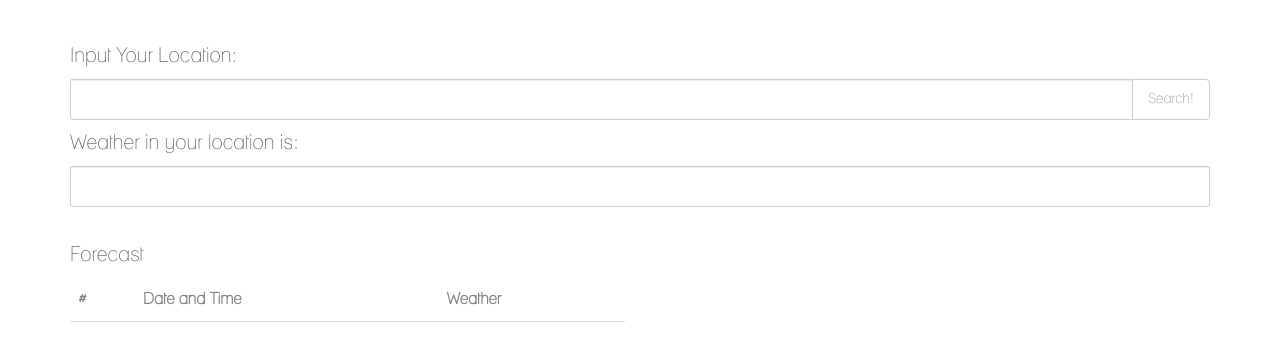
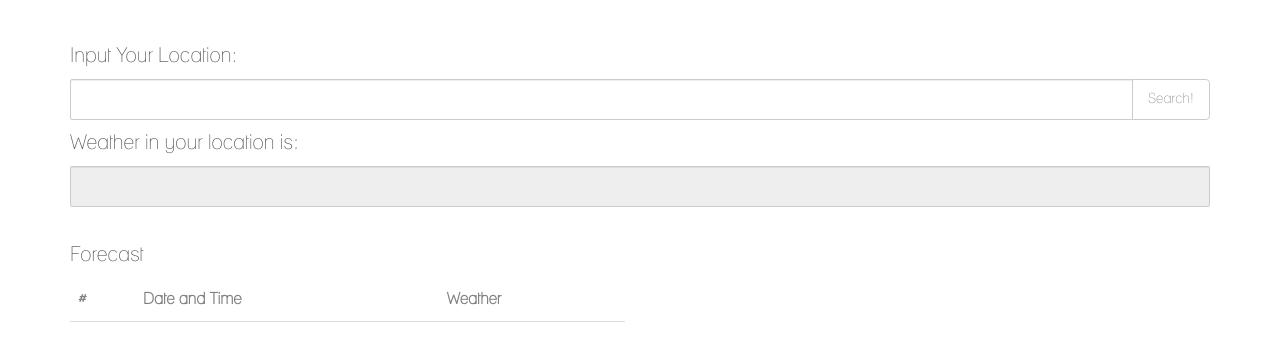
Before and after one commit to febyeliana/TST_14, a plain HTML site: page FE/index.html in a window 1280 px wide. Shown: the part 103-464 px from the top of the page. Drawn offline with Linux system fonts and the light colour scheme; no server answers.

Commit message:
loadData fixed and weather box disabled

```diff
--- a/FE/index.html
+++ b/FE/index.html
@@ -19,9 +19,6 @@
   <link href="assets/css/style.css" rel="stylesheet">
 
   <script src="assets/js/index.js"></script>
-  <script>
-    window.onload = loadData;
-  </script>
 
 </head>
 
@@ -49,7 +46,7 @@
 		<div class="row">
 			<div class="col-sm-12 col-lg-12">
         	<h4>Weather in your location is:</h4>
-          <input type="text" id="hasil" class="form-control" data-provide="typeahead">
+          <input disabled type="text" id="hasil" class="form-control" data-provide="typeahead">
       </div>
     </div>
     <br>
```
